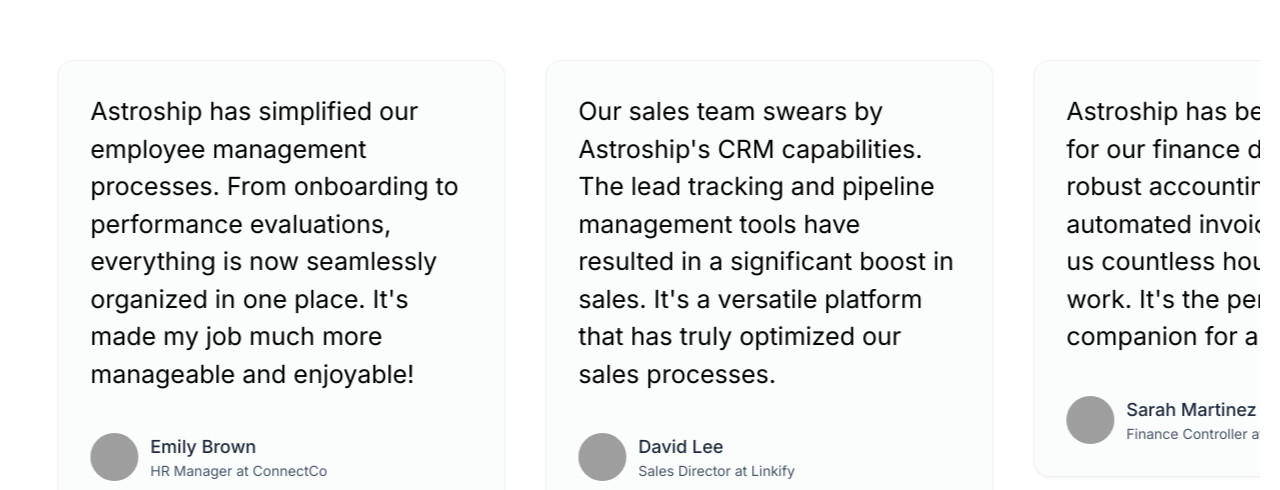
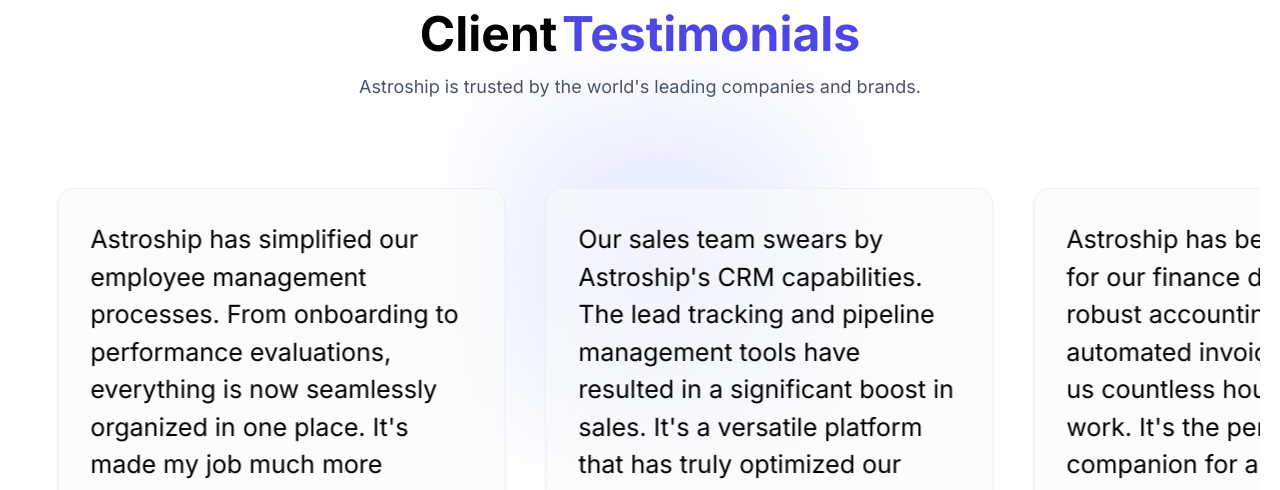
Before and after one commit to PhamKhaiHoan/Astroship-Pro, a plain HTML site: page index.html in a window 1280 px wide. Shown: the part 1236-1726 px from the top of the page. Drawn offline with nearby package versions, Linux system fonts and the light colour scheme; grey boxes are pictures that could not be loaded.

Commit message:
k.hon_ver2

```diff
--- a/index.css
+++ b/index.css
@@ -22,7 +22,11 @@
   z-index: -10;
   background: radial-gradient(circle, #e0e7ff 0%, transparent 100%);
   right: 33.3333%;
-  top: 4rem;
+  top: 12rem;
+}
+.testimonials {
+  padding: 8rem 0;
+  position: relative;
 }
 .testimonials .container {
   text-align: center;
@@ -116,6 +120,7 @@
 .tutorials .contents {
     text-align: center;
     margin: 20px auto;
+    display: block;
 }
 
 .tutorials .datas .data-items {
--- a/index.html
+++ b/index.html
@@ -138,7 +138,7 @@
 
   <!-- 3.Testimonials Section	Khải Hoàn -->
   <section class="testimonials">
-    <!-- <div class="bg-color"></div> -->
+    <div class="bg-color"></div>
     <div class="container">
       <span>Client</span>
       <span class="title">Testimonials</span>
```
